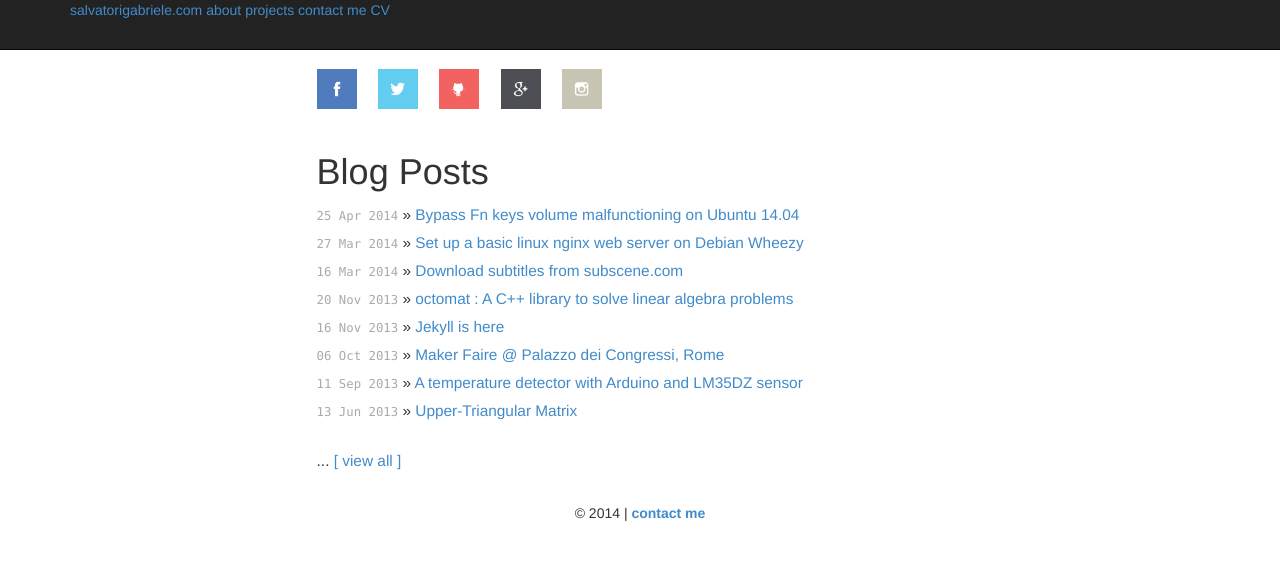
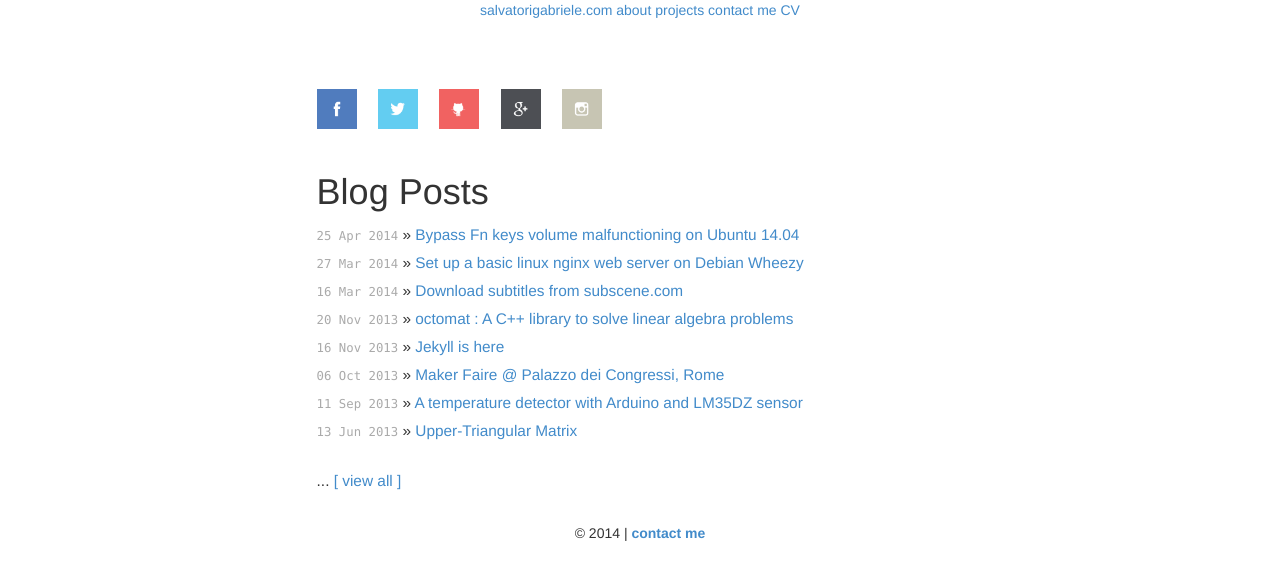
Before and after one commit to gsalvatori/salvatorigabriele.com, a Jekyll site: the page built from index.html, in a window 1280 px wide and 900 px high. Shown: the top 580 px of the window. Built offline with Jekyll 4.4.1, drawn with Linux system fonts in a browser that asks for light colours; Markdown is read by kramdown in place of the engine named in the settings.

Commit message:
Update default.html

```diff
--- a/_layouts/default.html
+++ b/_layouts/default.html
@@ -19,16 +19,16 @@
     </head>
 <body>
 
-<div class="navbar navbar-inverse navbar-fixed-top" role="navigation">
+<div class="blog-masthead">
   <div class="container">
-    <div class="navbar-header">
+    <nav class="blog-nav">
 
     <a href="/">salvatorigabriele.com</a>
     <a class="extra" href="/about.html">about</a>
     <a class="extra" href="/projects.html">projects</a>
     <a class="extra" href="/contactme.html">contact me</a>
     <a class="extra" href="/cv.html">CV</a>
-  </div>
+  </nav>
   </div>
   </div>
 
```
